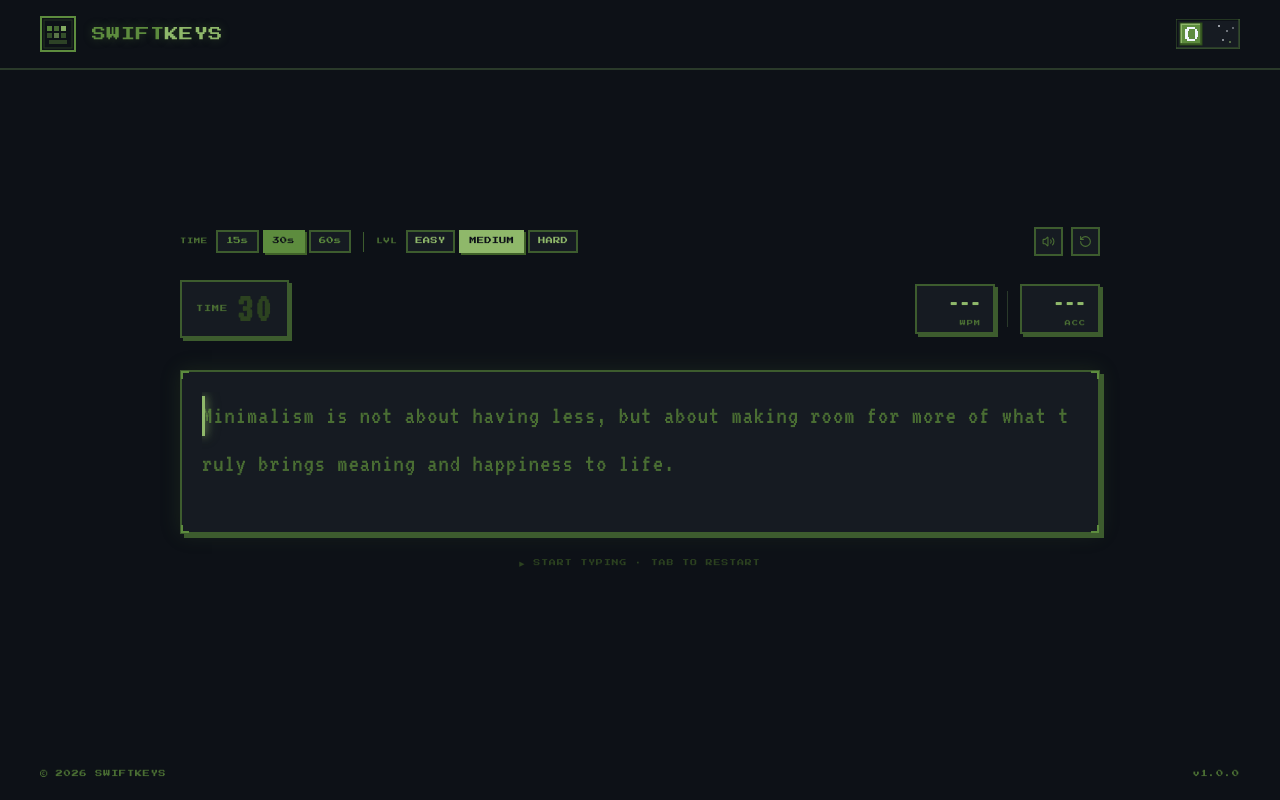
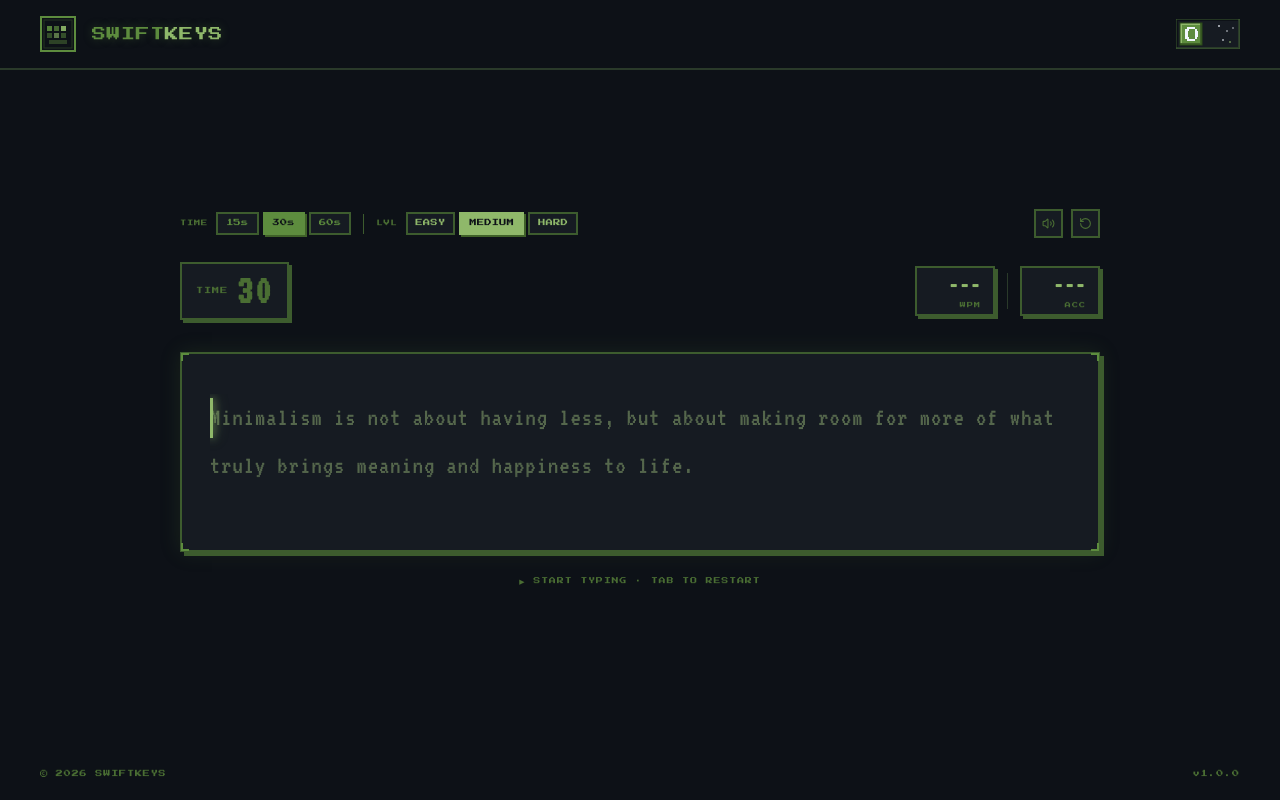
Before and after one commit to janinevallente/swiftkeys, a Next.js app: page / in a window 1280 px wide. Built offline with nearby package versions, Linux system fonts and the light colour scheme.

Commit message:
enh: updated colors

```diff
--- a/src/app/globals.css
+++ b/src/app/globals.css
@@ -28,7 +28,7 @@
   --text-primary: #f0f6fc;
   --text-secondary: #8fb86a;
   --text-muted: #4a6e33;
-  --text-dim: #2c4220;
+  --text-dim: #55674c;
 }
 
 /* ── LIGHT MODE ── */
@@ -51,7 +51,7 @@ body.light {
   --text-primary: #111111;
   --text-secondary: #444444;
   --text-muted: #888888;
-  --text-dim: #bbbbbb;
+  --text-dim: #9e9b9b;
 }
 
 * {
--- a/src/components/ui/StatsBar.tsx
+++ b/src/components/ui/StatsBar.tsx
@@ -39,7 +39,7 @@ export function StatsBar({ wpm, accuracy, timeLeft, isDark, status }: StatsBarPr
             animate={{ y: 0, opacity: 1 }}
             transition={{ duration: 0.1 }}
             className={`font-mono text-[2.6rem] font-bold leading-none tracking-pixel ${
-              isLow ? "text-danger" : isIdle ? "text-text-dim" : "text-accent"
+              isLow ? "text-danger" : isIdle ? "text-text-muted" : "text-accent"
             }`}
             style={{
               textShadow: isLow
--- a/src/components/ui/TypingArea.tsx
+++ b/src/components/ui/TypingArea.tsx
@@ -32,7 +32,7 @@ export function TypingArea({ chars, cursor, isDark }: TypingAreaProps) {
   }, [cursor]);
 
   return (
-    <div className="relative bg-bg-surface border-2 border-border-strong shadow-typing-box p-5 pb-6">
+    <div className="relative bg-bg-surface border-2 border-border-strong shadow-typing-box px-7 py-10">
 
       {/* Corner brackets */}
       <CornerDeco pos="top-left" />
@@ -48,7 +48,7 @@ export function TypingArea({ chars, cursor, isDark }: TypingAreaProps) {
 
         {/* Characters */}
         <div
-          className="font-mono select-none pb-5 text-text-muted break-words whitespace-pre-wrap tracking-pixel"
+          className="font-mono select-none pb-5 text-text-dim break-words whitespace-pre-wrap tracking-pixel"
           style={{ fontSize: "1.6rem", lineHeight: "3rem" }}
         >
           {chars.map((c, i) => {
@@ -69,7 +69,7 @@ export function TypingArea({ chars, cursor, isDark }: TypingAreaProps) {
                     color:
                       c.state === "correct"   ? "var(--cyan)"
                       : c.state === "incorrect" ? "var(--red)"
-                      : "var(--text-muted)",
+                      : "var(--text-dim)",
                     textShadow:
                       c.state === "correct"   ? "0 0 8px var(--cyan-glow-strong)"
                       : c.state === "incorrect" ? "0 0 8px rgba(255,60,60,0.5)"
--- a/src/components/ui/TypingTest.tsx
+++ b/src/components/ui/TypingTest.tsx
@@ -161,7 +161,7 @@ export function TypingTest({ isDark, onToggleTheme }: TypingTestProps) {
             </div>
 
             {/* Hint */}
-            <div className="mt-6 text-center select-none font-pixel text-5xs text-text-dim tracking-wider4">
+            <div className="mt-6 text-center select-none font-pixel text-5xs text-text-muted tracking-wider4">
               {status === "idle" ? "▶ START TYPING  ·  TAB TO RESTART" : "TAB TO RESTART"}
             </div>
           </motion.div>
```
